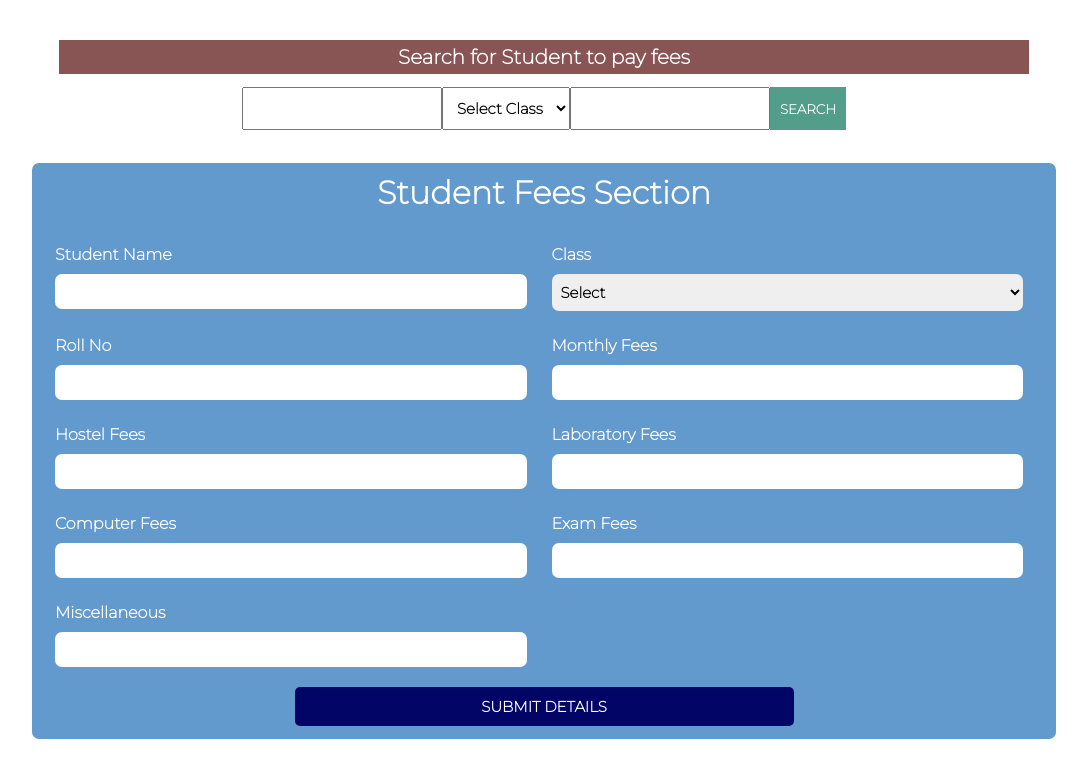
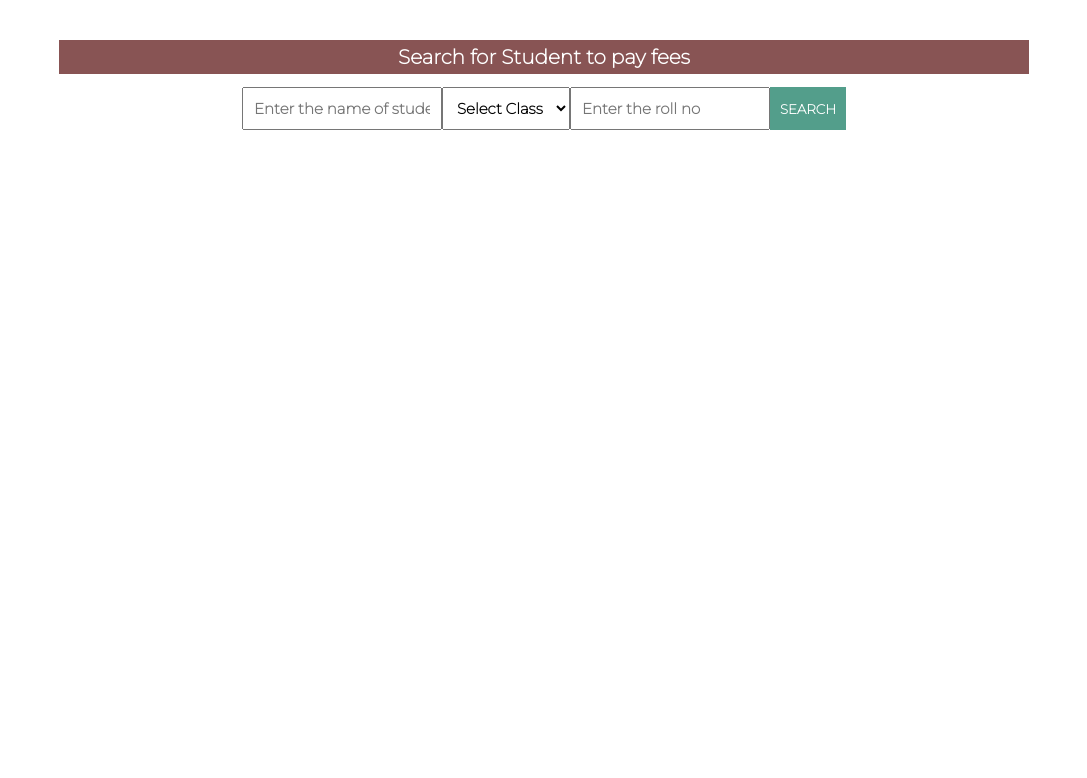
Before and after one commit to hackhero920/School-Management-System, a React (Create React App) app in the folder frontend/: page /student-fee in a window 1280 px wide. Shown: the top 778 px of the page, without its empty margins (96-1183 px from the left). Built offline with nearby package versions, Linux system fonts and the light colour scheme.

Commit message:
Implemented search functionality in the frontend for student fees section

```diff
--- a/frontend/src/actions/studentActions.js
+++ b/frontend/src/actions/studentActions.js
@@ -6,6 +6,9 @@ import {
   STUDENT_CLASS_LIST_REQUEST,
   STUDENT_CLASS_LIST_SUCCESS,
   STUDENT_CLASS_LIST_FAIL,
+  STUDENT_SEARCH_REQUEST,
+  STUDENT_SEARCH_SUCCESS,
+  STUDENT_SEARCH_FAIL,
 } from '../constants/studentConstants'
 
 //the below uses function within a function which is privileged by redux-thunk
@@ -32,7 +35,7 @@ export const listStudents = () => async (dispatch) => {
 }
 //following displays list of all students belonging to the particular class
 
-export const classlistStudent= (id) => async (dispatch) => {
+export const classlistStudent = (id) => async (dispatch) => {
   try {
     dispatch({
       type: STUDENT_CLASS_LIST_REQUEST,
@@ -52,3 +55,29 @@ export const classlistStudent= (id) => async (dispatch) => {
     })
   }
 }
+//following is for searching the student for paying the fees
+
+export const studentSearch = (name, classname, rollno) => async (dispatch) => {
+  try {
+    dispatch({
+      type: STUDENT_SEARCH_REQUEST,
+    })
+    console.log(name, classname, rollno)
+    const { data } = await axios.get(
+      `/api/students/search/${name}/${classname}/${rollno}`
+    )
+    console.log('Data is ', data)
+    dispatch({
+      type: STUDENT_SEARCH_SUCCESS,
+      payload: data,
+    })
+  } catch (error) {
+    dispatch({
+      type: STUDENT_SEARCH_FAIL,
+      payload:
+        error.response && error.response.data.message
+          ? error.response.data.message
+          : error.message,
+    })
+  }
+}
--- a/frontend/src/constants/studentConstants.js
+++ b/frontend/src/constants/studentConstants.js
@@ -7,3 +7,8 @@ export const STUDENT_LIST_FAIL = 'STUDENT_LIST_FAIL'
 export const STUDENT_CLASS_LIST_REQUEST = 'STUDENT_CLASS_LIST_REQUEST'
 export const STUDENT_CLASS_LIST_SUCCESS = 'STUDENT_CLASS_LIST_SUCCESS'
 export const STUDENT_CLASS_LIST_FAIL = 'STUDENT_CLASS_LIST_FAIL'
+
+//followig is for displaying the information of the student for paying fees.
+export const STUDENT_SEARCH_REQUEST = 'STUDENT_SEARCH_REQUEST'
+export const STUDENT_SEARCH_SUCCESS = 'STUDENT_SEARCH_SUCCESS'
+export const STUDENT_SEARCH_FAIL = 'STUDENT_SEARCH_FAIL'
--- a/frontend/src/reducers/studentReducers.js
+++ b/frontend/src/reducers/studentReducers.js
@@ -6,6 +6,9 @@ import {
   STUDENT_CLASS_LIST_REQUEST,
   STUDENT_CLASS_LIST_SUCCESS,
   STUDENT_CLASS_LIST_FAIL,
+  STUDENT_SEARCH_REQUEST,
+  STUDENT_SEARCH_SUCCESS,
+  STUDENT_SEARCH_FAIL,
 } from '../constants/studentConstants'
 //following displays list of all students
 export const studentListReducer = (state = { students: [] }, action) => {
@@ -33,3 +36,17 @@ export const studentClassListReducer = (state = { students: [] }, action) => {
       return state
   }
 }
+
+//following is for searching the students for fees submission
+export const studentSearchReducer = (state = {}, action) => {
+  switch (action.type) {
+    case STUDENT_SEARCH_REQUEST:
+      return { loading: true, student: {} }
+    case STUDENT_SEARCH_SUCCESS:
+      return { loading: false, student: action.payload }
+    case STUDENT_SEARCH_FAIL:
+      return { loading: false, error: action.payload }
+    default:
+      return state
+  }
+}
--- a/frontend/src/screens/Student.css
+++ b/frontend/src/screens/Student.css
@@ -3,7 +3,7 @@
 
     /* background: url("student.jpg"); */
     padding:10px;
-    /* overflow-y: hidden; */
+    overflow-y: auto;
     /* display: grid; */
     /* place-content: center; */
     /* place-items: center; */
--- a/frontend/src/screens/StudentFees.js
+++ b/frontend/src/screens/StudentFees.js
@@ -1,9 +1,26 @@
-import React from 'react'
-import './Student.css'
+import React, { useState } from 'react'
+import { useDispatch, useSelector } from 'react-redux'
+import Message from '../components/Message'
+import Loader from '../components/Loader'
+// import axios from 'axios'
+import { studentSearch } from '../actions/studentActions'
 const StudentFees = () => {
-  const formSubmit = (e) => {
+  const dispatch = useDispatch()
+  const studentdetails = useSelector((state) => state.studentSearch)
+  const { loading, student, error } = studentdetails
+  const [name, setName] = useState('')
+  const [classname, setClassname] = useState('')
+  const [rollno, setRollno] = useState('')
+
+  const formSubmit = async (e) => {
     e.preventDefault()
-    console.log('Search form submitted.')
+    dispatch(studentSearch(name, classname, rollno))
+
+    // console.log(name, classname, rollno)
+    // const { data } = await axios.get(
+    //   `/api/students/search/${name}/${classname}/${rollno}`
+    // )
+    // console.log(data)
   }
   const submitHandler = (e) => {
     e.preventDefault()
@@ -15,36 +32,60 @@ const StudentFees = () => {
         <h4>Search for Student to pay fees</h4>
 
         <form onSubmit={formSubmit}>
-          <input className='first-input' type='text' />
-          <select id='class'>
+          <input
+            className='first-input'
+            type='text'
+            value={name}
+            placeholder='Enter the name of student'
+            onChange={(e) => setName(e.target.value)}
+            required
+          />
+          <select
+            id='class'
+            value={classname}
+            onChange={(e) => setClassname(e.target.value)}
+            required
+          >
             <option value=''>Select Class</option>
             <option value='Nursery'>Nursery</option>
             <option value='LKG'>LKG</option>
             <option value='UKG'>UKG</option>
-            <option value='1'>1</option>
-            <option value='2'>2</option>
-            <option value='3'>3</option>
-            <option value='4'>4</option>
-            <option value='5'>5</option>
-            <option value='6'>6</option>
-            <option value='7'>7</option>
-            <option value='8'>8</option>
-            <option value='9'>9</option>
-            <option value='10'>10</option>
+            <option value='One'>One</option>
+            <option value='Two'>Two</option>
+            <option value='Three'>Three</option>
+            <option value='Four'>Four</option>
+            <option value='Five'>Five</option>
+            <option value='Six'>Six</option>
+            <option value='Seven'>Seven</option>
+            <option value='Eight'>Eight</option>
+            <option value='Nine'>Nine</option>
+            <option value='Ten'>Ten</option>
           </select>
-          <input type='number' />
+          <input
+            type='number'
+            value={rollno}
+            onChange={(e) => setRollno(e.target.value)}
+            placeholder='Enter the roll no'
+            required
+          />
           <button className='btn-search' type='submit'>
             Search
           </button>
         </form>
       </div>
+      {loading ? (
+        <Loader />
+      ) : error ? (
+        <Message variant='danger' message={error} />
+      ) : (
+        student && (
           <div className='outer-layout'>
             <h1>Student Fees Section</h1>
             <form onSubmit={submitHandler}>
               <div className='form-inner'>
                 <div className='form-control'>
                   <label for='name'>Student Name</label>
-              <input type='text' />
+                  <input type='text' value={name} />
                 </div>
                 {/* <div className='form-control'>
             <label for='name'>Full Name</label>
@@ -52,27 +93,27 @@ const StudentFees = () => {
           </div>{' '} */}
                 <div className='form-control'>
                   <label for='name'>Class</label>
-              <select id='class'>
+                  <select id='class' value={classname}>
                     <option value=''>Select</option>
 
                     <option value='Nursery'>Nursery</option>
                     <option value='LKG'>LKG</option>
                     <option value='UKG'>UKG</option>
-                <option value='1'>1</option>
-                <option value='2'>2</option>
-                <option value='3'>3</option>
-                <option value='4'>4</option>
-                <option value='5'>5</option>
-                <option value='6'>6</option>
-                <option value='7'>7</option>
-                <option value='8'>8</option>
-                <option value='9'>9</option>
-                <option value='10'>10</option>
+                    <option value='One'>One</option>
+                    <option value='Two'>Two</option>
+                    <option value='Three'>Three</option>
+                    <option value='Four'>Four</option>
+                    <option value='Five'>Five</option>
+                    <option value='Six'>Six</option>
+                    <option value='Seven'>Seven</option>
+                    <option value='Eight'>Eight</option>
+                    <option value='Nine'>Nine</option>
+                    <option value='Ten'>Ten</option>
                   </select>
                 </div>{' '}
                 <div className='form-control'>
                   <label for='name'>Roll No</label>
-              <input type='text' />
+                  <input type='number' value={rollno} />
                 </div>{' '}
                 <div className='form-control'>
                   <label for='name'>Monthly Fees</label>
@@ -106,6 +147,8 @@ const StudentFees = () => {
               </button>
             </form>
           </div>
+        )
+      )}
     </div>
   )
 }
--- a/frontend/src/store.js
+++ b/frontend/src/store.js
@@ -4,11 +4,15 @@ import { createStore, combineReducers, applyMiddleware } from 'redux'
 import thunk from 'redux-thunk'
 import { composeWithDevTools } from 'redux-devtools-extension'
 import { studentListReducer } from './reducers/studentReducers'
-import { studentClassListReducer } from './reducers/studentReducers'
+import {
+  studentClassListReducer,
+  studentSearchReducer,
+} from './reducers/studentReducers'
 
 const reducer = combineReducers({
   studentList: studentListReducer,
-  studentClassList:studentClassListReducer
+  studentClassList: studentClassListReducer,
+  studentSearch: studentSearchReducer,
 })
 const initialState = {}
 const middleware = [thunk]
```
Also changed, not shown: 1 other file (tests, documents, lock files or other folders). Lines whose indentation alone changed are shown as unchanged.
